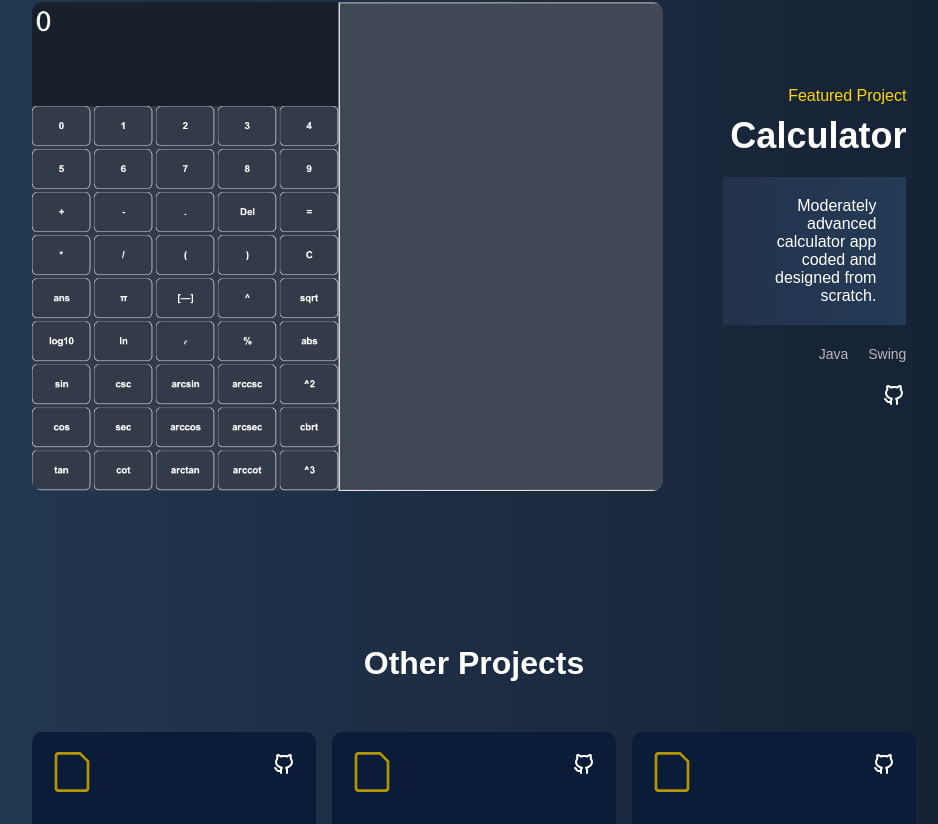
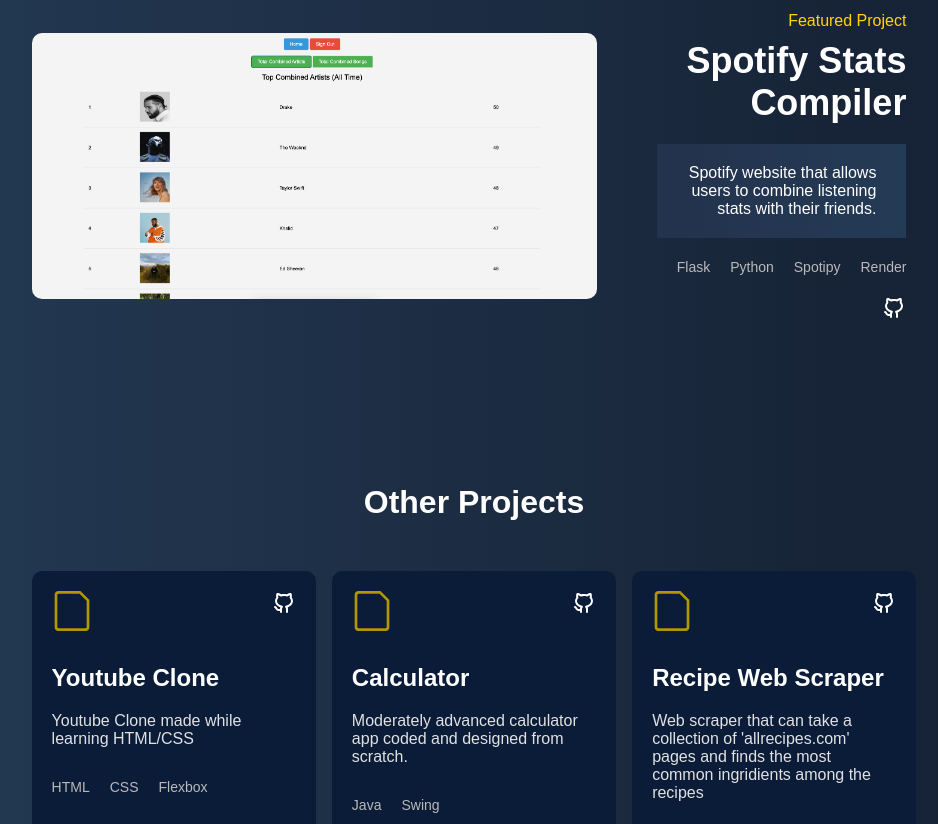
Before and after one commit to arjunbalaji99/arjunbalaji99.github.io, a React (Create React App) app: page / in a window 1280 px wide. Shown: the part 3276-4100 px from the top of the page, without its empty margins (166-1104 px from the left). Built offline with nearby package versions, Linux system fonts and the light colour scheme.

Commit message:
updated projects

```diff
--- a/src/components/projects/Projects.js
+++ b/src/components/projects/Projects.js
@@ -3,7 +3,7 @@
 import FeaturedProject from '../../containers/featuredproject/FeaturedProject'
 import OtherProject from '../../containers/otherproject/OtherProject'
 import hexapawnprojectimage from '../../assets/vsc.jpg'
-import calculatorprojectimage from '../../assets/calculator.png'
+import spotifyprojectimage from '../../assets/spotify.png'
 import ScrollTrigger from 'react-scroll-trigger';
 
 const Projects = () => {
@@ -20,11 +20,11 @@
       leftBasedImage: true
     },
     {
-      title: 'Calculator',
-      description: `Moderately advanced calculator app coded and designed from scratch.`,
-      githublink: 'https://github.com/arjunbalaji99/calculator',
-      technologies: ['Java', 'Swing'],
-      image: calculatorprojectimage,
+      title: 'Spotify Stats Compiler',
+      description: `Spotify website that allows users to combine listening stats with their friends.`,
+      githublink: 'https://github.com/arjunbalaji99/spotifyapibot',
+      technologies: ['Flask', 'Python', 'Spotipy', 'Render'],
+      image: spotifyprojectimage,
       leftBasedImage: false
     },
   ]
@@ -35,6 +35,12 @@
       description: `Youtube Clone made while learning HTML/CSS`,
       githublink: 'https://github.com/arjunbalaji99/youtube-clone',
       technologies: ['HTML', 'CSS', 'Flexbox'],
+    },
+    {
+      title: 'Calculator',
+      description: `Moderately advanced calculator app coded and designed from scratch.`,
+      githublink: 'https://github.com/arjunbalaji99/calculator',
+      technologies: ['Java', 'Swing'],
     },
     {
       title: 'Recipe Web Scraper',
```
Also changed, not shown: src/assets/spotify.png (added).
